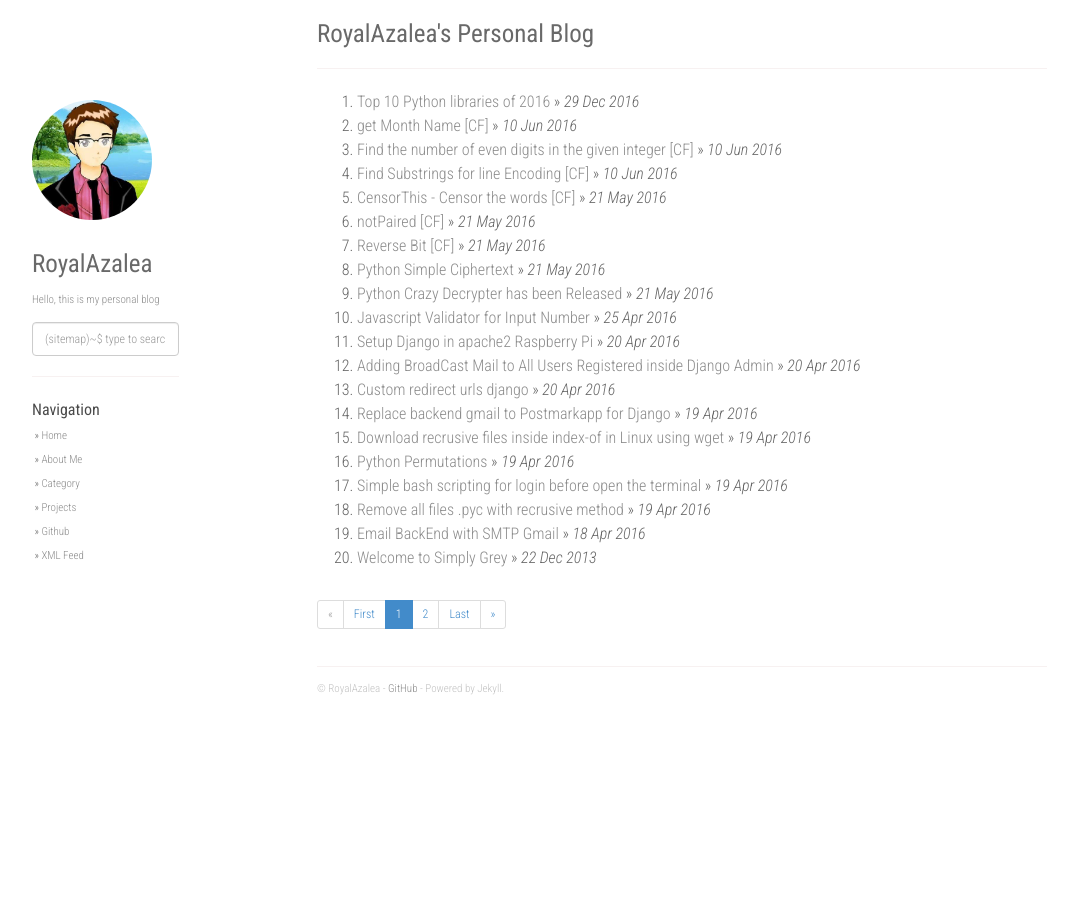
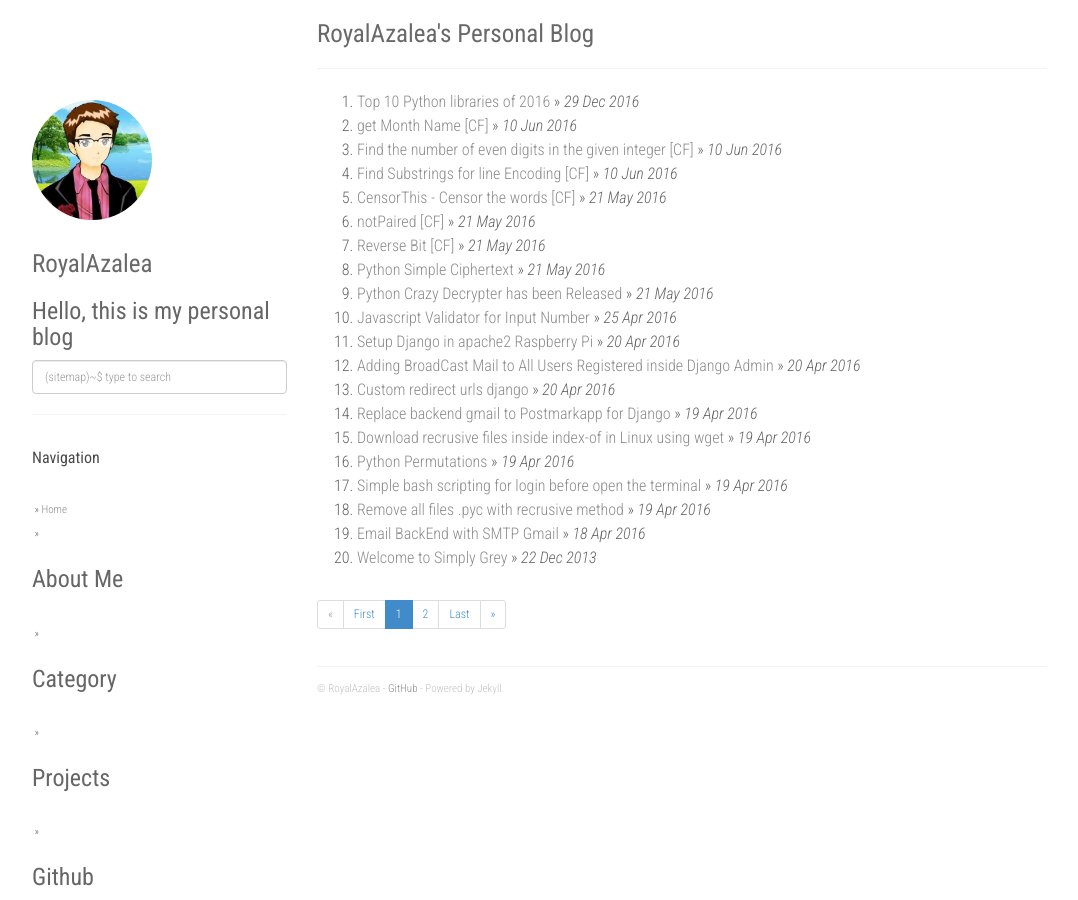
Before and after one commit to RoyalAzalea/RoyalAzalea.github.io, a Jekyll site: the page built from index.html, in a window 1280 px wide. Shown: the whole page, without its empty margins (53-1131 px from the left). Built offline with Jekyll 4.4.1, drawn with Linux system fonts in a browser that asks for light colours; nearby versions of some CDN libraries; the list of posts is cut into pages by our own code.

Commit message:
update_test

```diff
--- a/_layouts/default.html
+++ b/_layouts/default.html
@@ -102,7 +102,7 @@
                 <h1 class="author-name">{{ site.author }}</h1>
                 {% if site.about %}
                 <div id="about">
-                    {{ site.about }}
+                    <h3>{{ site.about }}</h3>
                 </div>
                 {% endif %}
 
@@ -120,10 +120,10 @@
                 </div>
                 <hr />
 
-                <strong>Navigation</strong><br /><!-- config.yml 의 url 설정으로 Navigation 관리 가능 -->
+                <h2><strong>Navigation</strong></h2><br /><!-- config.yml 의 url 설정으로 Navigation 관리 가능 -->
                     &nbsp;&raquo; <a href="/">Home</a> <br />
                 {% for i in site.urls %}
-                    &nbsp;&raquo; <a class="about" href="{{ i.url }}">{{ i.text }}</a><br />
+                    &nbsp;&raquo; <a class="about" href="{{ i.url }}"><h3>{{ i.text }}</h3></a><br />
                 {% endfor %}
               </div><!-- end /.fixed-condition -->
             </div>
```
